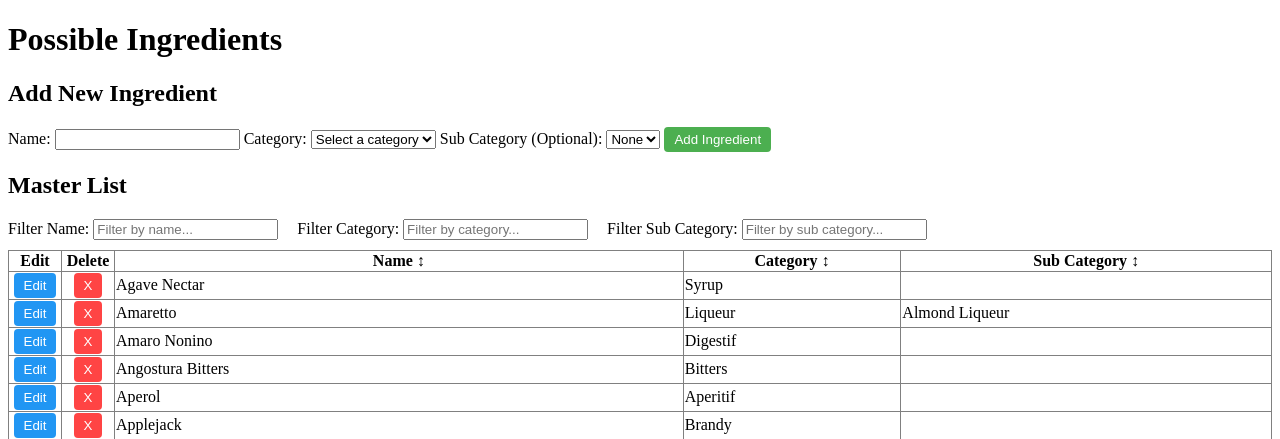
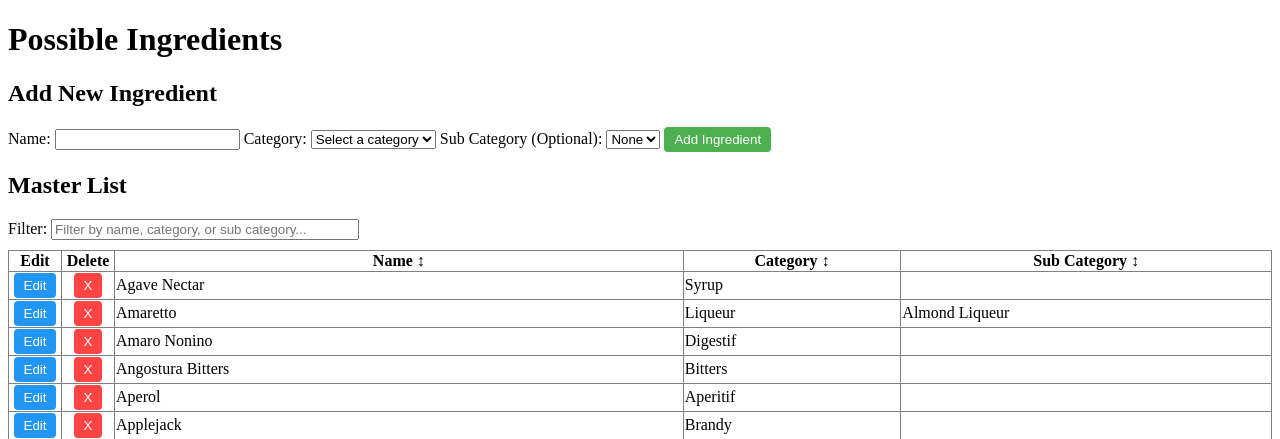
Before and after one commit to crops004/home-bar, a Flask app: page /possible-ingredients in a window 1280 px wide. Shown: the part 26-465 px from the top of the page. Run offline with Flask 3, Linux system fonts and the light colour scheme; the visitor is signed in with stand-in values (Sample User, id 1); data comes from the database, SQL or seed files in the repository; both versions use the stored data as it was after the commit.

Commit message:
simplified filter functionality

```diff
--- a/templates/possible_ingredients.html
+++ b/templates/possible_ingredients.html
@@ -25,16 +25,10 @@
     <!-- List of possible ingredients -->
     <h2>Master List</h2>
     {% if ingredients %}
-        <!-- Filter inputs -->
+        <!-- Unified filter input -->
         <div style="margin-bottom: 10px;">
-            <label for="filter-name">Filter Name:</label>
-            <input type="text" id="filter-name" onkeyup="filterTable()" placeholder="Filter by name...">
-
-            <label for="filter-category" style="margin-left: 15px;">Filter Category:</label>
-            <input type="text" id="filter-category" onkeyup="filterTable()" placeholder="Filter by category...">
-
-            <label for="filter-sub_category" style="margin-left: 15px;">Filter Sub Category:</label>
-            <input type="text" id="filter-sub_category" onkeyup="filterTable()" placeholder="Filter by sub category...">
+            <label for="filter-all">Filter:</label>
+            <input type="text" id="filter-all" onkeyup="filterTable()" placeholder="Filter by name, category, or sub category..." style="width: 300px;">
         </div>
 
         <table border="1" style="border-collapse: collapse; width: 100%;">
@@ -307,26 +301,20 @@
 
             // Filtering functionality
             window.filterTable = function() {
-                const filterName = document.getElementById('filter-name').value.toLowerCase();
-                const filterCategory = document.getElementById('filter-category').value.toLowerCase();
-                const filterSubCategory = document.getElementById('filter-sub_category').value.toLowerCase();
+                const filterValue = document.getElementById('filter-all').value.toLowerCase();
                 const tbody = document.getElementById('ingredients-list');
                 const rows = tbody.querySelectorAll('tr');
 
                 rows.forEach(row => {
-                    const name = row.cells[2].textContent.toLowerCase(); // Name is in the third column (index 2)
-                    const category = row.cells[3].textContent.toLowerCase(); // Category is in the fourth column (index 3)
-                    const subCategory = row.cells[4].textContent.toLowerCase(); // Sub Category is in the fifth column (index 4)
+                    const name = row.cells[2].textContent.toLowerCase();       // third column
+                    const category = row.cells[3].textContent.toLowerCase();   // fourth column
+                    const subCategory = row.cells[4].textContent.toLowerCase();// fifth column
 
-                    const matchesName = name.includes(filterName);
-                    const matchesCategory = category.includes(filterCategory);
-                    const matchesSubCategory = subCategory.includes(filterSubCategory);
+                    const matches = name.includes(filterValue) ||
+                                    category.includes(filterValue) ||
+                                    subCategory.includes(filterValue);
 
-                    if (matchesName && matchesCategory && matchesSubCategory) {
-                        row.style.display = '';
-                    } else {
-                        row.style.display = 'none';
-                    }
+                    row.style.display = matches ? '' : 'none';
                 });
             };
         });
```
Also changed, not shown: cocktail_app.db.
